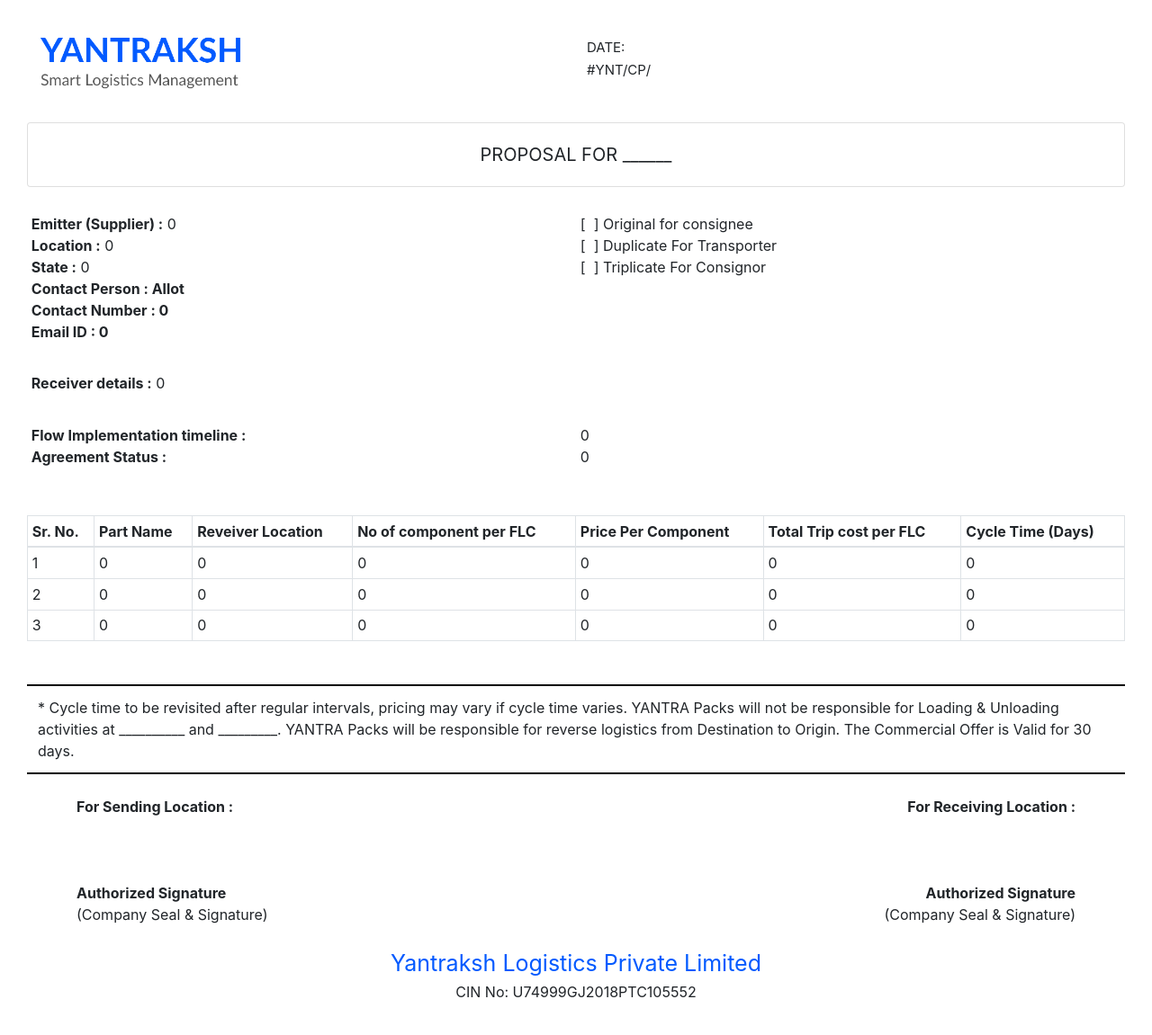
After one commit to yantrakshadmin/m2m_test, a Django app: page /exams/1/print/ in a window 1280 px wide. The commit adds this page. Shown: the whole page at 90% size. Run offline with Django 3.2, Linux system fonts and the light colour scheme; data comes from the database, SQL or seed files in the repository; some libraries are stand-ins or nearby versions.

Commit message:
Print Added

```diff
--- a/django_formset/django_formset/urls.py
+++ b/django_formset/django_formset/urls.py
@@ -8,6 +8,7 @@ urlpatterns = [
     url(r'^exams/dashboard/', exam_views.dashboard.as_view(), name = 'exam_dashboard' ),
     url(r'^exams/add/', exam_views.exam_add , name = 'exam_add'),
     url(r'^exams/(?P<pk>\d+)/edit/', exam_views.exam_edit , name = 'exam_edit'),
+    url(r'^exams/(?P<pk>\d+)/print/', exam_views.exam_print , name = 'exam_print'),
     url(r'^exams/getset/', exam_views.getset , name = 'getset'),
     url(r'^exams/(?P<sub_id>\d+)/sub_delete/', exam_views.sub_delete , name = 'sub_delete'),
 ]
--- a/django_formset/exams/views.py
+++ b/django_formset/exams/views.py
@@ -67,6 +67,28 @@ def exam_edit(request, pk=None):
     return render(request, 'exams/exam_create.html', {'exform': exform, 'exformset': subexformset})
 
 
+def exam_print(request, pk=None):
+    exam = exams.objects.get(id=pk)
+    subexams = SubExam.objects.filter(parent_exam=exam.id)
+    # exform = ExamForm(instance=exam)
+    # subexformmodelset = modelformset_factory(SubExam, form=SubExamForm)
+    # subexformset = subexformmodelset(request.POST or None, queryset=SubExam.objects.filter(parent_exam=pk))
+    # if request.method == 'POST':
+    #     exform = ExamForm(request.POST, instance=exam)
+    #     if exform.is_valid() and subexformset.is_valid():
+    #         exform.save()
+    #         instances = subexformset.save(commit=False)
+    #         for subexform in instances:
+    #             subexform.parent_exam = exam.id
+    #             subexform.save()
+    #         return redirect('/exams/dashboard/')
+    #     else:
+    #         print(subexformset.errors)
+
+    # return render(request, 'exams/exam_create.html', {'exform': exform, 'exformset': subexformset})
+    return render(request, 'exams/exam_print.html', {'exam':exam,'subexams':subexams})
+
+
 def getset(request):
     extras = int(request.GET.get('extra'))
     pk = int(request.GET.get('pk'))
--- a/django_formset/templates/exams/exam_dashboard.html
+++ b/django_formset/templates/exams/exam_dashboard.html
@@ -17,7 +17,7 @@
 	{% for article in object_list %}
 		<tr>
 			<td> {{article.id}}</td>
-			<td> <a href="{% url 'exam_edit' article.id %}"> Edit </a>  </td>
+			<td> <a href="{% url 'exam_edit' article.id %}"> Edit </a> <a href="{% url 'exam_print' article.id %}"> Print </a> </td>
 		</tr>
 	{% endfor %}
 	</table>
--- /dev/null
+++ b/django_formset/templates/exams/exam_print.html
@@ -0,0 +1,182 @@
+{% load static %}
+
+<!doctype html>
+<html lang="en">
+  <head>
+    <!-- Required meta tags -->
+    <meta charset="utf-8">
+    <meta name="viewport" content="width=device-width, initial-scale=1, shrink-to-fit=no">
+
+    <!-- Bootstrap CSS -->
+    <link rel="stylesheet" href="https://stackpath.bootstrapcdn.com/bootstrap/4.4.1/css/bootstrap.min.css" integrity="sha384-Vkoo8x4CGsO3+Hhxv8T/Q5PaXtkKtu6ug5TOeNV6gBiFeWPGFN9MuhOf23Q9Ifjh" crossorigin="anonymous">
+
+    <title>Hello, world!</title>
+  </head>
+  <body>
+
+      <div style="padding: 20px 30px;" class="container-fluid">
+          <!--Logo Row-->
+        <table class="table table-borderless my-2" style="border-bottom: 0px solid black;">
+            <tbody>
+              <tr class="d-flex">
+                <td class="col">
+                    <img height="60px" class="mb-3" src="{% static 'home-logo.png' %}" />
+                </td>
+                <td class="col">
+                    <span style="font-size:15px;text-transform: uppercase;">
+
+                        Date:
+                        <br />
+                        #YNT/CP/
+
+                    </span>
+                </td>
+              </tr>
+            </tbody>
+        </table>
+
+        <div class="card text-center" style="font-size:20px;text-transform: uppercase;">
+            <div class="card-body">
+                PROPOSAL FOR ______
+            </div>
+        </div>
+
+        <table class="table table-borderless table-sm mt-4">
+            <tbody>
+                <tr class="d-flex">
+                    <td class="col">
+                        <b>Emitter (Supplier) :</b> {{ exam.pm_type }}
+                        <br/>
+                        <b>Location :</b> {{ exam.pm_type }}
+                        <br/>
+                        <b>State :</b> {{ exam.pm_type }}
+                        <br/>
+                        <b>Contact Person : Allot</b>
+                        <br/>
+                        <b>Contact Number : {{ exam.pm_type }}</b>
+                        <br/>
+                        <b>Email ID : {{ exam.pm_type }}</b>
+                    </td>
+                    <td class="col">
+                        [&nbsp;&nbsp;] Original for consignee
+                        <br/>
+                        [&nbsp;&nbsp;] Duplicate For Transporter
+                        <br/>
+                        [&nbsp;&nbsp;] Triplicate For Consignor
+                    </td>
+                </tr>
+            </tbody>
+        </table>
+
+        <table class="table table-borderless table-sm mt-4">
+            <tbody>
+                <tr class="d-flex">
+                    <td class="col">
+                        <b>Receiver details :</b> {{ exam.pm_type }}
+                    </td>
+                </tr>
+            </tbody>
+        </table>
+
+        <table class="table table-borderless table-sm mt-4">
+            <tbody>
+                <tr class="d-flex">
+                    <td class="col">
+                        <b>Flow Implementation timeline :</b>
+                        <br/>
+                        <b>Agreement Status :</b>
+                    </td>
+                    <td class="col">
+                        {{ exam.pm_type }}
+                        <br/>
+                        {{ exam.pm_type }}
+                    </td>
+                </tr>
+            </tbody>
+        </table>
+
+        <table id="mainTable" class="table table-bordered table-sm mt-5 mb-4">
+            <thead>
+            <tr>
+                <th>Sr. No.</th>
+                <th>Part Name</th>
+                <th>Reveiver Location</th>
+                <th>No of component per FLC</th>
+                <th>Price Per Component</th>
+                <th>Total Trip cost per FLC</th>
+                <th>Cycle Time (Days)</th>
+            </tr>
+            </thead>
+            <tbody>
+            {% for i in subexams %}
+            <tr>
+                <td>{{ forloop.counter }}</td>
+                <td>{{ i.insert_length }}</td>
+                <td>{{ i.insert_length }}</td>
+                <td>{{ i.insert_length }}</td>
+                <td>{{ i.insert_length }}</td>
+                <td>{{ i.insert_length }}</td>
+                <td>{{ i.insert_length }}</td>
+            </tr>
+            {% endfor %}
+            </tbody>
+        </table>
+
+        <div class="footer">
+
+            <table class="table table-borderless mt-5 mb-2" style="border-top: 2px solid black;border-bottom: 2px solid black;">
+                <tbody>
+                  <tr>
+                    <td>
+                        <span class="my-4">
+                            * Cycle time to be revisited after regular intervals, pricing may vary if cycle time varies.
+                                YANTRA Packs will not be responsible for Loading & Unloading activities at __________  and _________.
+                                YANTRA Packs will be responsible for reverse logistics from Destination to Origin.
+                                The Commercial Offer is Valid for 30 days.
+                        </span>
+                    </td>
+                  </tr>
+                </tbody>
+            </table>
+
+            <div class="container my-4">
+                <div class="row">
+                    <div class="col text-left">
+                        <b>For Sending Location :</b>
+                        <br />
+                        <br />
+                        <br />
+                        <br />
+                        <b>Authorized Signature</b>
+                        <br />
+                        (Company Seal & Signature)
+                    </div>
+                    <div class="col text-right">
+                        <b>For Receiving Location :</b>
+                        <br />
+                        <br />
+                        <br />
+                        <br />
+                        <b>Authorized Signature</b>
+                        <br />
+                        (Company Seal & Signature)
+                    </div>
+                </div>
+            </div>
+
+            <div class="container text-center mt-4 mb-3">
+                <div style="font-size: 25px;color: #025aff;">Yantraksh Logistics Private Limited</div>
+                <div>CIN No: U74999GJ2018PTC105552</div>
+            </div>
+
+        </div>
+
+      </div>
+
+    <!-- Optional JavaScript -->
+    <!-- jQuery first, then Popper.js, then Bootstrap JS -->
+    <script src="https://code.jquery.com/jquery-3.4.1.slim.min.js" integrity="sha384-J6qa4849blE2+poT4WnyKhv5vZF5SrPo0iEjwBvKU7imGFAV0wwj1yYfoRSJoZ+n" crossorigin="anonymous"></script>
+    <script src="https://cdn.jsdelivr.net/npm/popper.js@1.16.0/dist/umd/popper.min.js" integrity="sha384-Q6E9RHvbIyZFJoft+2mJbHaEWldlvI9IOYy5n3zV9zzTtmI3UksdQRVvoxMfooAo" crossorigin="anonymous"></script>
+    <script src="https://stackpath.bootstrapcdn.com/bootstrap/4.4.1/js/bootstrap.min.js" integrity="sha384-wfSDF2E50Y2D1uUdj0O3uMBJnjuUD4Ih7YwaYd1iqfktj0Uod8GCExl3Og8ifwB6" crossorigin="anonymous"></script>
+  </body>
+</html>
```
Also changed, not shown: django_formset/requirements.txt (added, +11 -0 lines), django_formset/static/home-logo.png (added).
